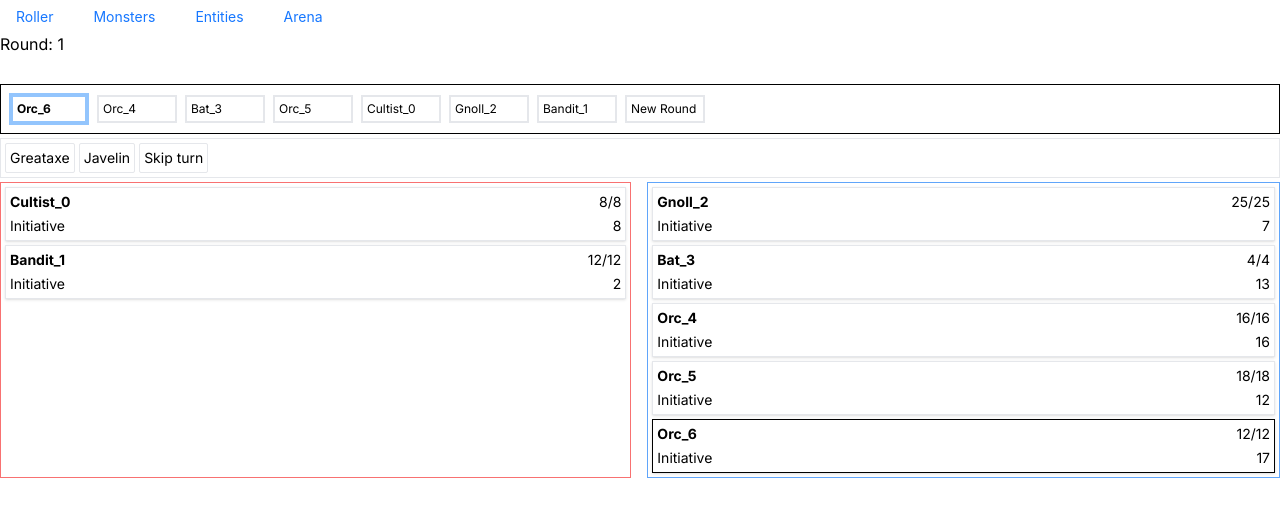
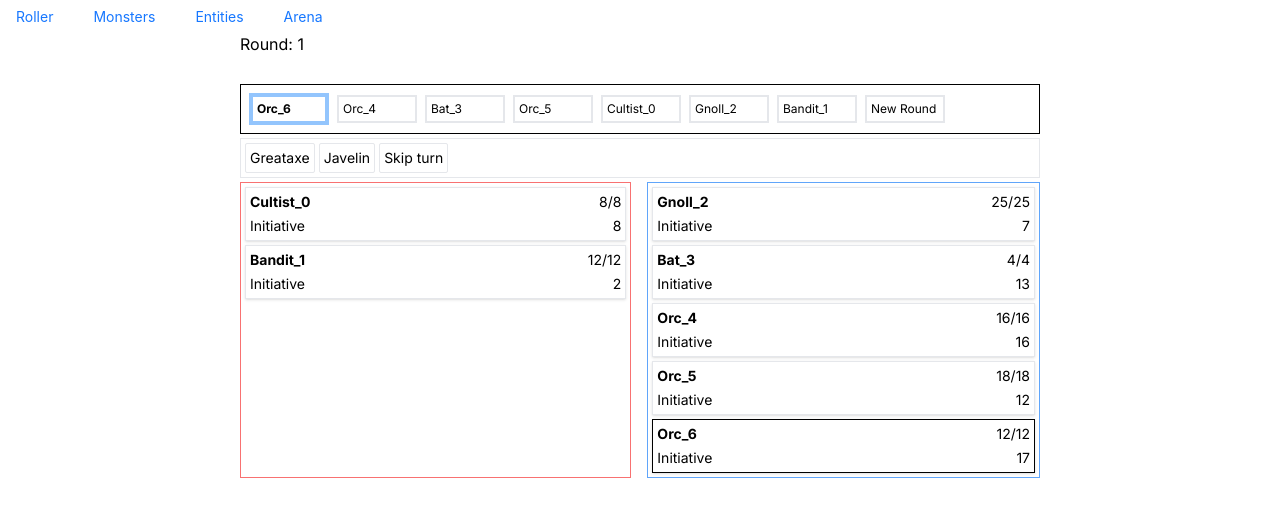
Before and after one commit to crianonim/dnd-next, a Next.js app: page /arena in a window 1280 px wide. Shown: the top 516 px of the page. Built offline with nearby package versions, Linux system fonts and the light colour scheme.

Commit message:
extarct useStatus and end of combat

```diff
--- a/src/app/arena/page.tsx
+++ b/src/app/arena/page.tsx
@@ -12,18 +12,42 @@ import { useStore } from "@/store/arenaStore";
 import { AnimatePresence, motion } from "framer-motion";
 import _ from "lodash";
 
-import React, { useEffect } from "react";
+import React, { useEffect, useState } from "react";
 import Arena from "../components/arena";
+import useStatus from "../hooks/useStatus";
 
 export default function ArenaPage() {
-  const { initArena } = useStore();
-
+  const { initArena, arena } = useStore();
+  const [isInitialised, setIsInitialised] = useState(false);
+  const status = useStatus(arena.combatants);
+  console.log("Page", isInitialised, { status });
   useEffect(() => {
     const [reds, blues] = _.partition(generateEntities(), (e) =>
       ["Gnoll_4", "Cultist_0", "Bandit_1"].includes(e.name)
     );
     initArena(reds, blues);
+    setIsInitialised(true);
   }, []);
 
-  return <Arena />;
+  return (
+    <div className="max-w-[800px] m-auto">
+      {isInitialised ? (
+        <div>
+          {status !== "ongoing" && (
+            <button
+              onClick={() => {
+                const [reds, blues] = _.partition(generateEntities(), (e) =>
+                  ["Gnoll_4", "Cultist_0", "Bandit_1"].includes(e.name)
+                );
+                initArena(reds, blues);
+              }}
+            >
+              Restart
+            </button>
+          )}{" "}
+          <Arena />{" "}
+        </div>
+      ) : null}
+    </div>
+  );
 }
--- a/src/app/components/arena.tsx
+++ b/src/app/components/arena.tsx
@@ -1,10 +1,16 @@
-import { AttackResult, Team, attackResultToString } from "@/game/arena";
+import {
+  AttackResult,
+  Combatant,
+  Team,
+  attackResultToString,
+} from "@/game/arena";
 import { AttackAction } from "@/game/monsters";
 import { useStore } from "@/store/arenaStore";
-import { useEffect, useState } from "react";
+import { useEffect, useMemo, useState } from "react";
 import { AnimatePresence, motion } from "framer-motion";
 import TeamView from "./teamView";
 import { isNull } from "lodash";
+import useStatus from "../hooks/useStatus";
 
 export default function Arena() {
   const { arena, nextCombatant, attack } = useStore();
@@ -31,14 +37,12 @@ export default function Arena() {
       ])
     );
   }, [current, queue]);
-  const currentCombatant =
+
+  const currentCombatant: Combatant | undefined =
     current !== undefined ? combatants[current] : undefined;
+
   const currentTeam = currentCombatant?.team;
-  const oppositeTeam = currentTeam
-    ? currentTeam === "red"
-      ? "blue"
-      : "red"
-    : undefined;
+  const status = useStatus(combatants);
 
   return (
     <div className="flex flex-col gap-1">
@@ -49,6 +53,7 @@ export default function Arena() {
         </div>
       </div>
       <div>
+        {status === "ongoing" ? (
           <motion.ul
             layoutId={"list"}
             className={
@@ -85,9 +90,13 @@ export default function Arena() {
             </AnimatePresence>
             {/* </Reorder.Group> */}
           </motion.ul>
+        ) : (
+          <div>The battle is over and the winning team is {status}</div>
+        )}
       </div>
 
       <div className="flex flex-col gap-1 border text-sm">
+        {status === "ongoing" && (
           <div className="flex  gap-1 p-1 ">
             {currentCombatant &&
               currentCombatant.entity.attacks.map((attack) => (
@@ -112,6 +121,7 @@ export default function Arena() {
               Skip turn
             </button>
           </div>
+        )}
       </div>
       <div className="flex gap-4 justify-between">
         <div className="flex flex-col gap-1 grow border border-red-400">
--- /dev/null
+++ b/src/app/hooks/useStatus.ts
@@ -0,0 +1,28 @@
+import { Combatant, Team } from "@/game/arena";
+import { useMemo } from "react";
+
+export default function useStatus(combatants: Record<string, Combatant>) {
+  const numberOfAliveInTeam = (team: Team) =>
+    Object.values(combatants).filter(
+      (c) => c.entity.state !== "dead" && c.team === team
+    ).length;
+  const numberOfAliveReds = useMemo(() => {
+    const number = numberOfAliveInTeam("red");
+    return number;
+  }, [combatants]);
+  const numberOfAliveBlues = useMemo(() => {
+    const number = numberOfAliveInTeam("blue");
+    return number;
+  }, [combatants]);
+  const status = useMemo(() => {
+    console.log("recalculating status");
+    return numberOfAliveBlues === 0 && numberOfAliveReds == 0
+      ? "draw"
+      : numberOfAliveBlues == 0
+      ? "red"
+      : numberOfAliveReds == 0
+      ? "blue"
+      : "ongoing";
+  }, [numberOfAliveReds, numberOfAliveBlues]);
+  return status;
+}
```
Lines whose indentation alone changed are shown as unchanged.
